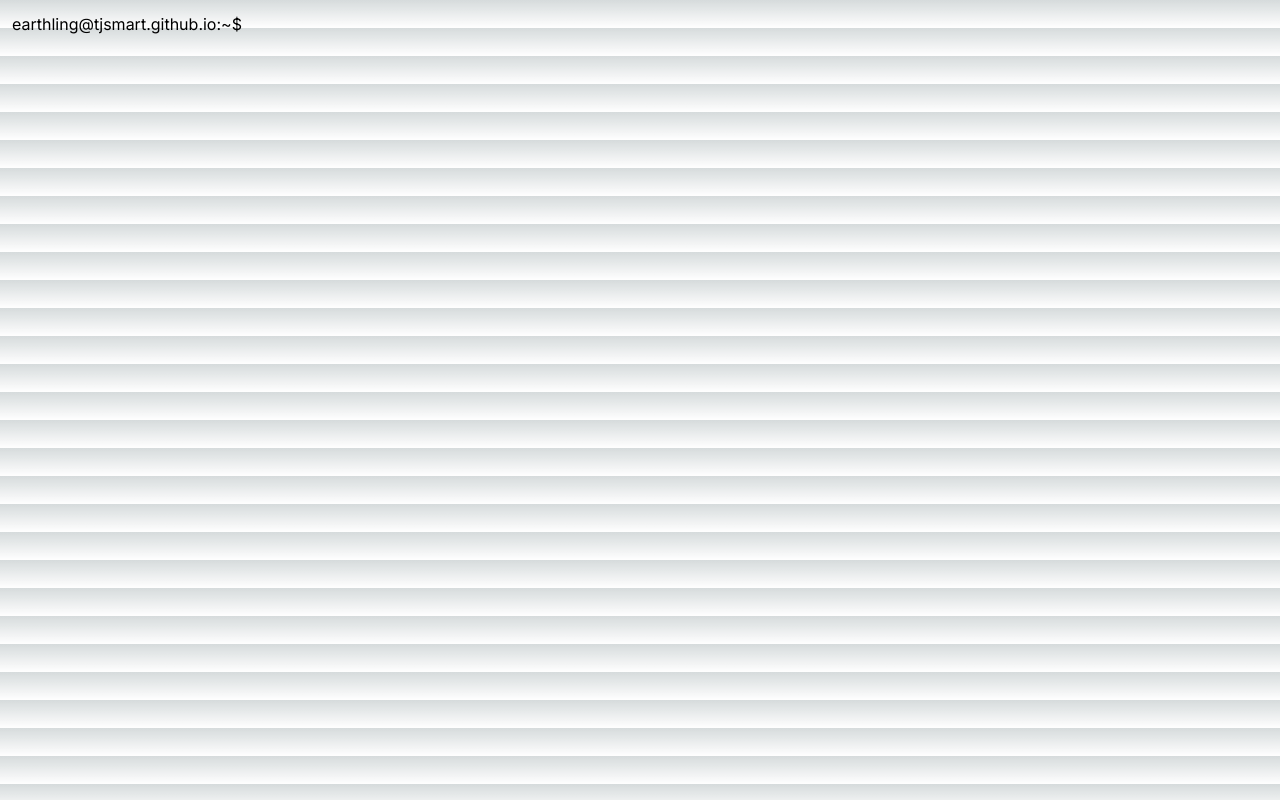
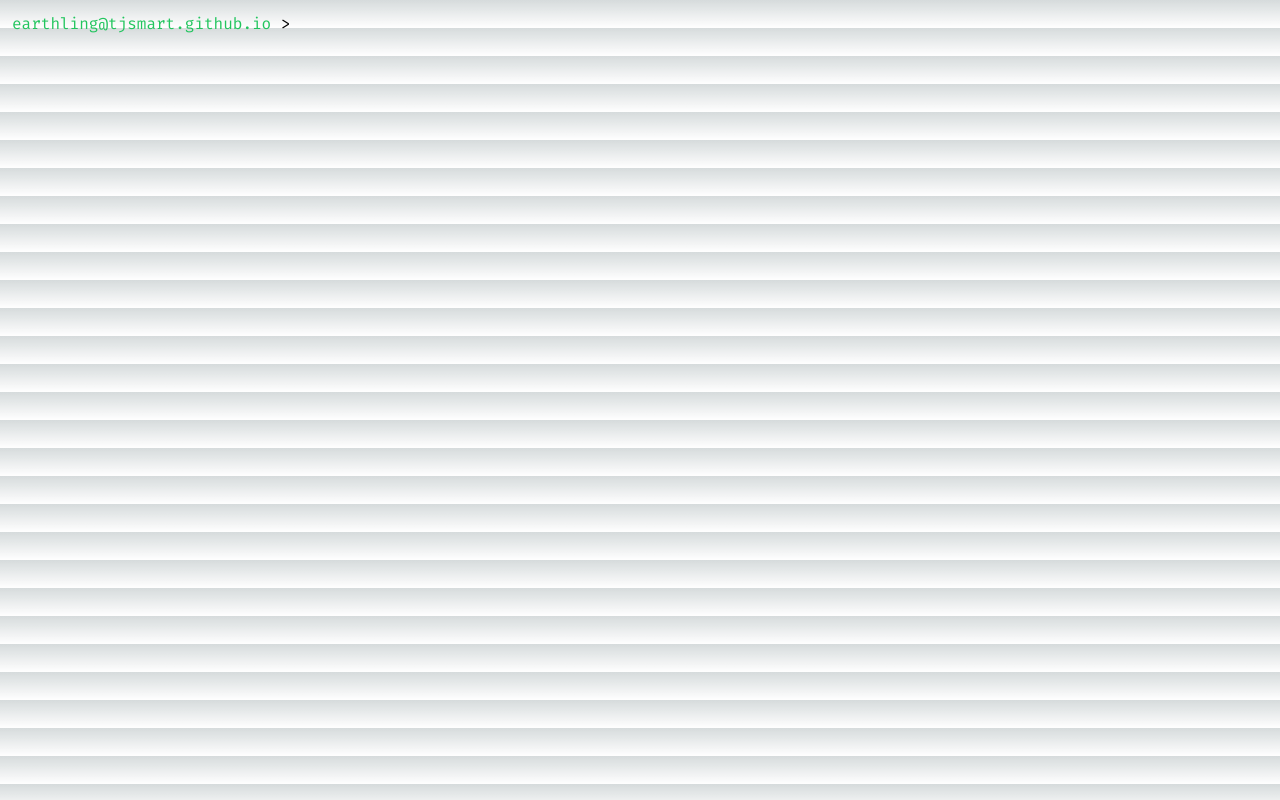
Before and after one commit to tjsmart/tjsmart.github.io, a Next.js app: page / in a window 1280 px wide. Built offline with nearby package versions, Linux system fonts and the light colour scheme.

Commit message:
Add some text styling

```diff
--- a/app/layout.tsx
+++ b/app/layout.tsx
@@ -1,22 +1,28 @@
-import './globals.css'
-import type { Metadata } from 'next'
-import { Inter } from 'next/font/google'
+import "./globals.css";
+import type { Metadata } from "next";
+import { Inter } from "next/font/google";
 
-const inter = Inter({ subsets: ['latin'] })
+const inter = Inter({ subsets: ["latin"] });
 
 export const metadata: Metadata = {
-  title: 'Create Next App',
-  description: 'Generated by create next app',
-}
+    title: "Create Next App",
+    description: "Generated by create next app",
+};
 
 export default function RootLayout({
-  children,
+    children,
 }: {
-  children: React.ReactNode
+    children: React.ReactNode;
 }) {
-  return (
-    <html lang="en">
-      <body className={inter.className}>{children}</body>
-    </html>
-  )
+    return (
+        <html lang="en">
+            <head>
+                <link
+                    rel="stylesheet"
+                    href="https://fonts.googleapis.com/css?family=Fira%20Code"
+                />
+            </head>
+            <body className={inter.className}>{children}</body>
+        </html>
+    );
 }
--- a/app/term.tsx
+++ b/app/term.tsx
@@ -5,7 +5,7 @@ export function Term() {
     let [history, setHistory] = useState(new Array());
     const addHistory = (item: string) => setHistory([...history, item]);
     return (
-        <div className="h-1 m-3">
+        <div className="h-1 m-3 font-mono">
             <label>
                 <History history={history} />
                 <UserInput addHistory={addHistory} />
@@ -15,7 +15,12 @@ export function Term() {
 }
 
 function Prompt() {
-    return "earthling@tjsmart.github.io:~$ ";
+    return (
+        <span>
+            <span className="text-green-500">earthling@tjsmart.github.io</span>
+            {" > "}
+        </span>
+    );
 }
 
 type HistoryProps = {
--- a/tailwind.config.ts
+++ b/tailwind.config.ts
@@ -1,20 +1,23 @@
-import type { Config } from 'tailwindcss'
+import type { Config } from "tailwindcss";
 
 const config: Config = {
     content: [
-    './pages/**/*.{js,ts,jsx,tsx,mdx}',
-    './components/**/*.{js,ts,jsx,tsx,mdx}',
-    './app/**/*.{js,ts,jsx,tsx,mdx}',
+        "./pages/**/*.{js,ts,jsx,tsx,mdx}",
+        "./components/**/*.{js,ts,jsx,tsx,mdx}",
+        "./app/**/*.{js,ts,jsx,tsx,mdx}",
     ],
     theme: {
         extend: {
             backgroundImage: {
-        'gradient-radial': 'radial-gradient(var(--tw-gradient-stops))',
-        'gradient-conic':
-          'conic-gradient(from 180deg at 50% 50%, var(--tw-gradient-stops))',
+                "gradient-radial": "radial-gradient(var(--tw-gradient-stops))",
+                "gradient-conic":
+                    "conic-gradient(from 180deg at 50% 50%, var(--tw-gradient-stops))",
             },
+        },
+        fontFamily: {
+            mono: ['"Fira Code"'],
         },
     },
     plugins: [],
-}
-export default config
+};
+export default config;
```
Lines whose indentation alone changed are shown as unchanged.
